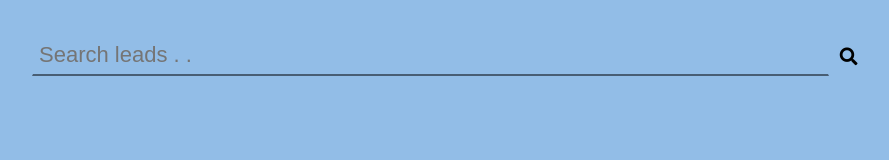
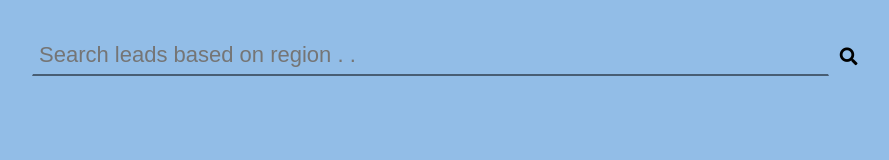
Before and after one commit to dasgupta002/dasgupta002.github.io, a plain HTML site: page search.html in a window 1280 px wide. Shown: the whole page, without its empty margins (39-928 px from the left). Drawn offline with Linux system fonts and the light colour scheme.

Commit message:
Update search.html

```diff
--- a/search.html
+++ b/search.html
@@ -10,7 +10,7 @@
     <body>
         <div class = "container">
           <form id = "search">
-            <input type = "text" placeholder = "Search leads . ."  class = "search_bar" id = "region_lookup" required>
+            <input type = "text" placeholder = "Search leads based on region . ."  class = "search_bar" id = "region_lookup" required>
             <button type = "submit"><i class="fa fa-search fa-lg"></i></button>
           </form>
           <table id = "oxygen"></table>
```
